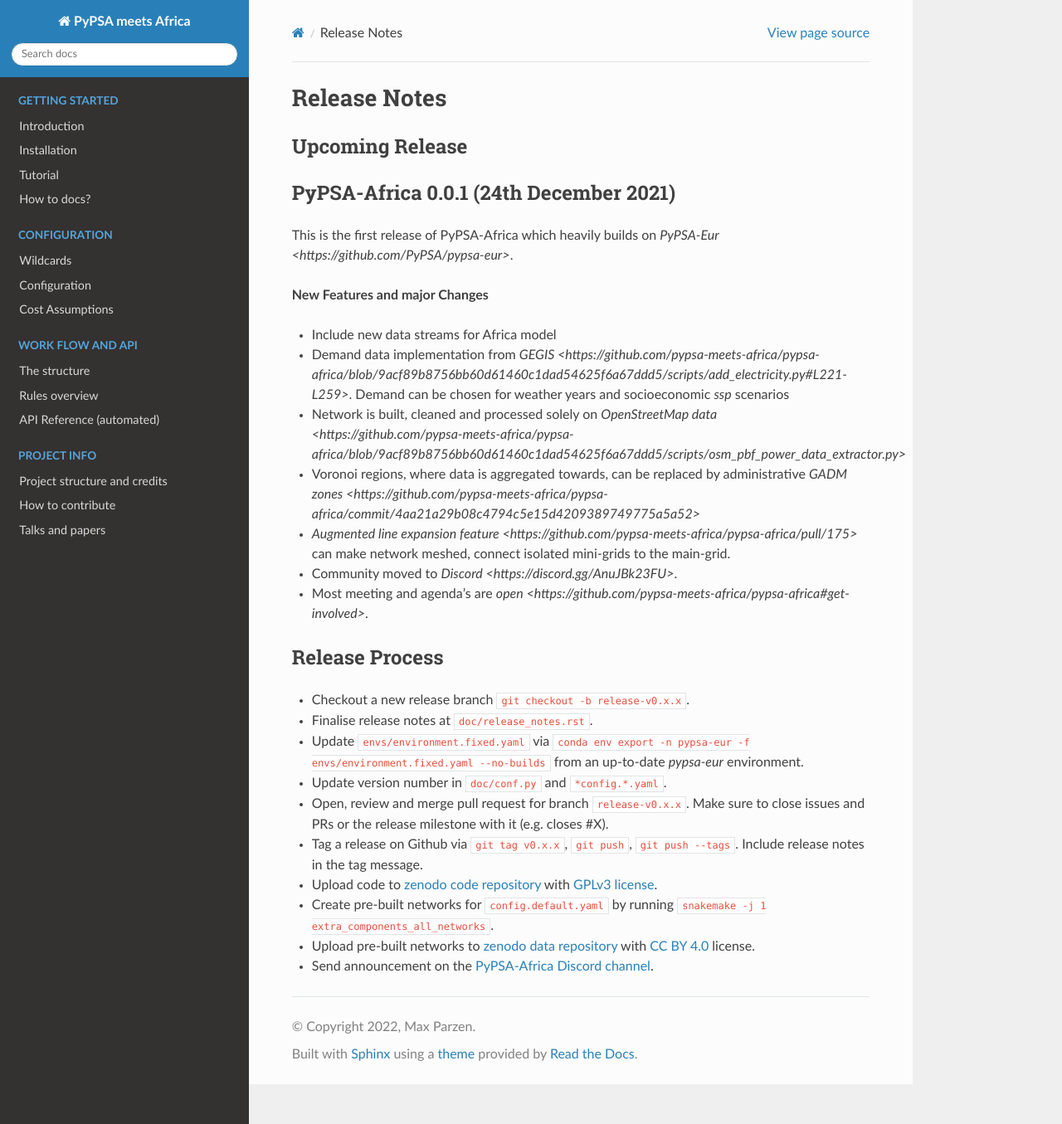
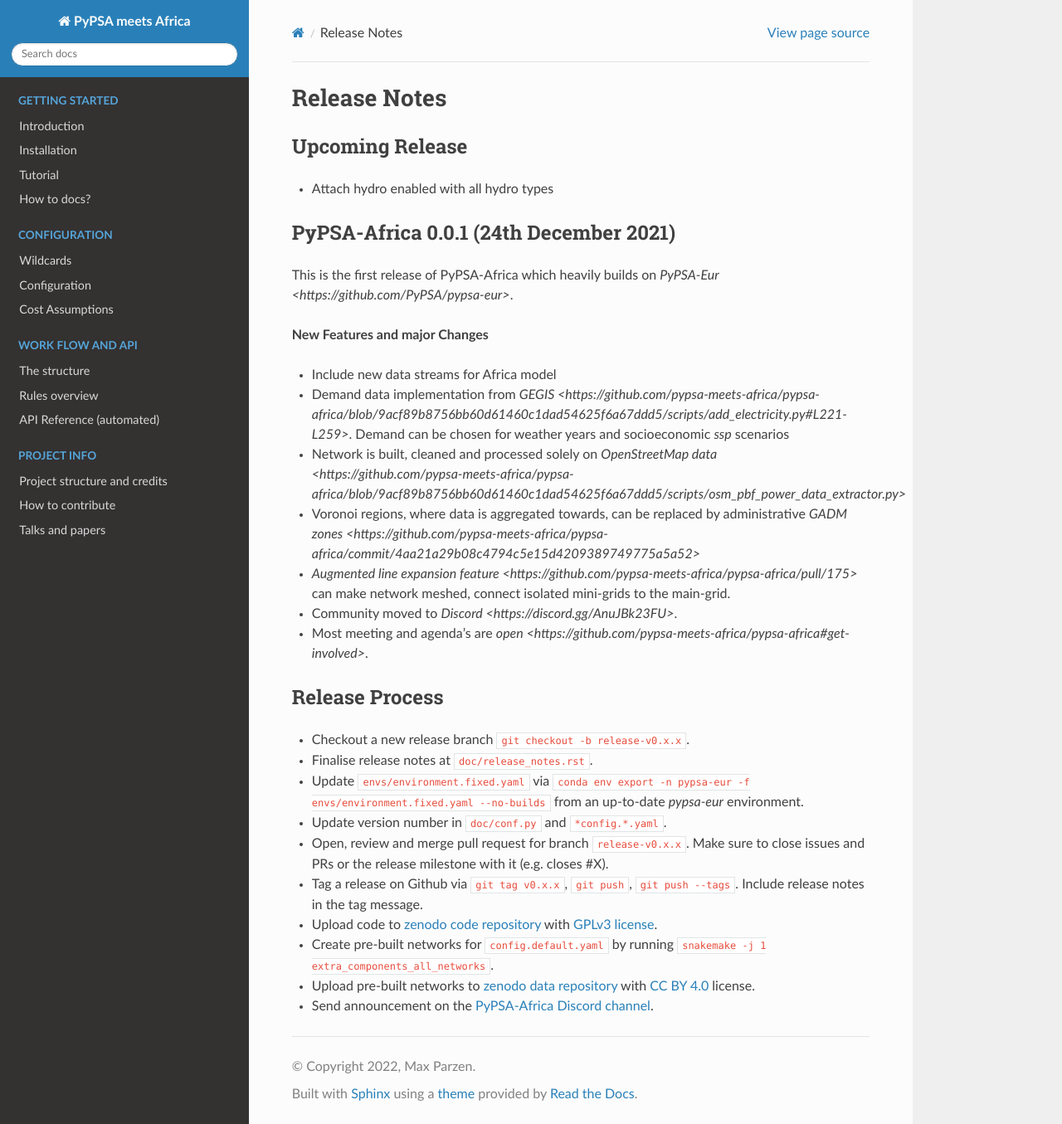
Before and after one commit to pypsa-meets-earth/pypsa-earth, a Sphinx documentation site: the page built from doc/release_notes.rst, in a window 1280 px wide and 1355 px high. Shown: the whole window at 83% size. Built offline with Sphinx 7.4.7 and the Read the Docs theme 2.0.0, drawn with Linux system fonts in a browser that asks for light colours; pages that are not in the unit, such as notebooks, are missing from menus.

Commit message:
Add release note

```diff
--- a/doc/release_notes.rst
+++ b/doc/release_notes.rst
@@ -10,6 +10,8 @@
 
 Upcoming Release
 ================
+
+* Attach hydro enabled with all hydro types
 
 
 PyPSA-Africa 0.0.1 (24th December 2021)
```
